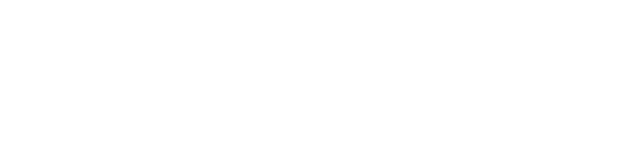
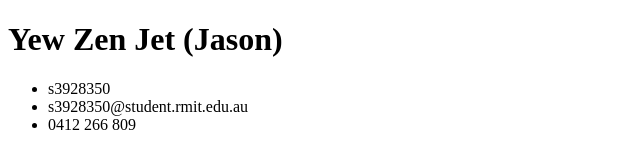
Before and after one commit to JasonYew-RMIT/Assignment-1, a plain HTML site: page index.html in a window 1280 px wide. Shown: the whole page, without its empty margins (0-640 px from the left). Drawn offline with Linux system fonts and the light colour scheme.

Commit message:
Second edit

```diff
--- a/index.html
+++ b/index.html
@@ -6,6 +6,15 @@
   </head>
   <body>
     <div id="head">  </div>
-    <div id="Name" Yew Zen Jet (Jason)></div>
+    <div id="Name">
+      <h1 class="text">Yew Zen Jet (Jason)</h1>
+    </div>
+    <div id="ContactDetails" class="text">
+      <ul>
+        <li>s3928350</li>
+        <li>s3928350@student.rmit.edu.au</li>
+        <li>0412 266 809</li>
+      </ul>
+    </div>
   </body>
 </html>
```
